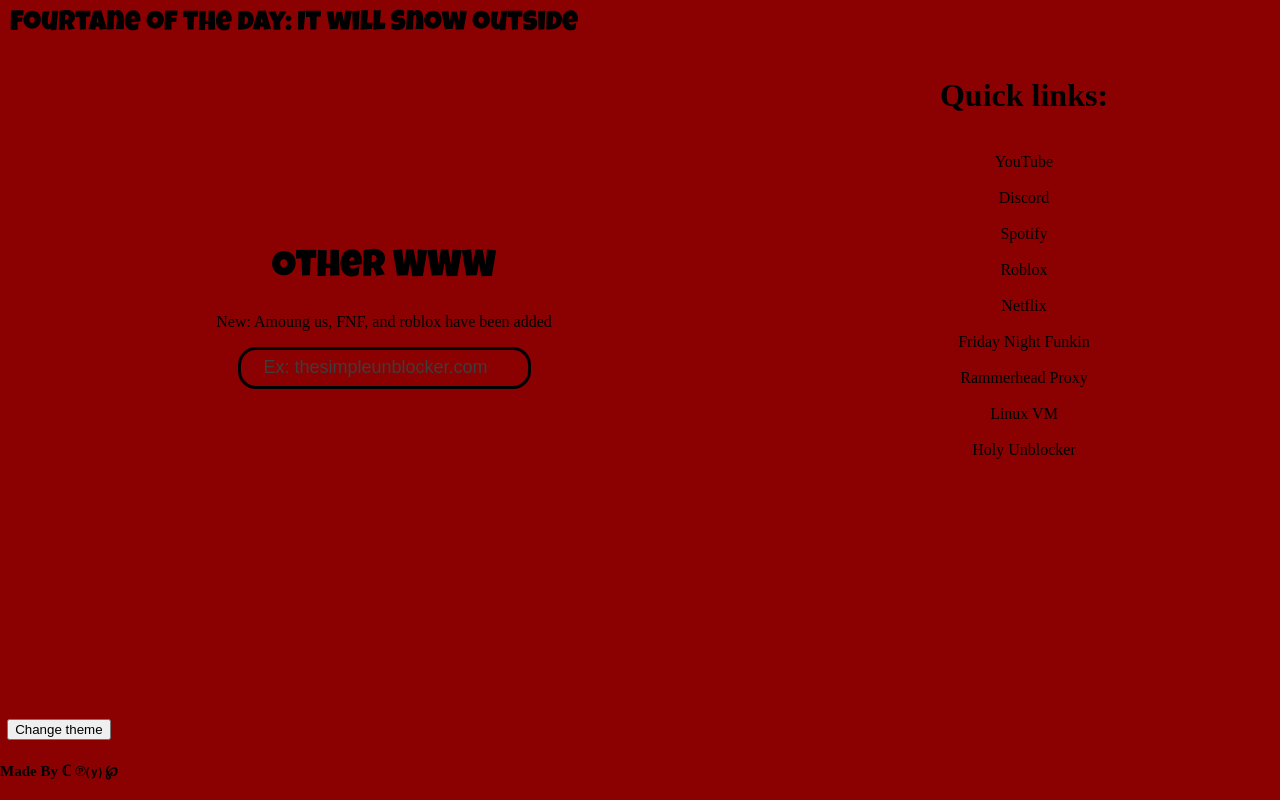
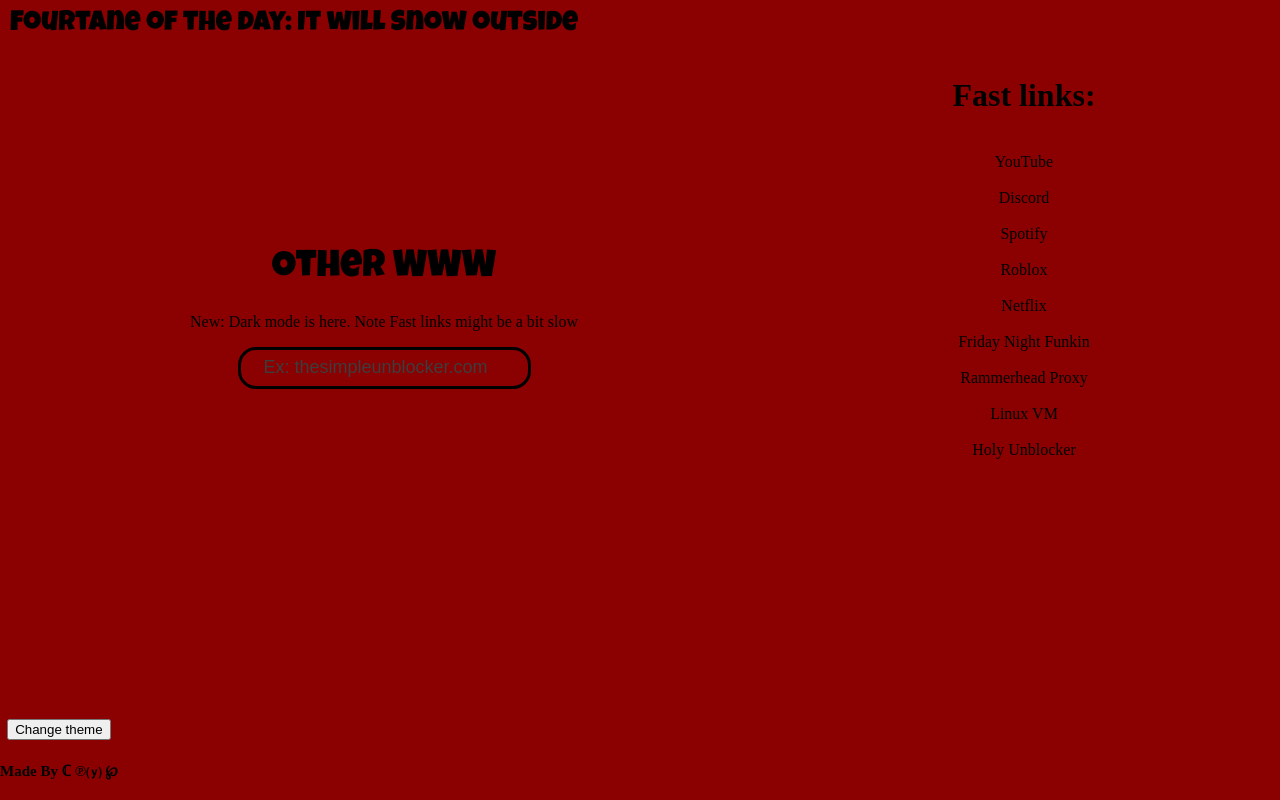
Before and after one commit to zpucci/zpucci.github.io, a plain HTML site: page index.html in a window 1280 px wide. Drawn offline with Linux system fonts and the light colour scheme.

Commit message:
Update index.html

```diff
--- a/index.html
+++ b/index.html
@@ -13,7 +13,7 @@
 
 		</div>
 		<h1 class="logo">Other WWW</h1>
-		<p>New: Amoung us, FNF, and roblox have been added</p>
+		<p>New: Dark mode is here. Note Fast links might be a bit slow</p>
 		<input placeholder="Ex: thesimpleunblocker.com" id="input">
 		<div id="Bottom">
 			<button onclick="myFunction('um','stylesheet1.css', 'stylesheet2.css')">Change theme</button>
@@ -23,7 +23,7 @@
 	</div>
 	<div class="sectionright">
 		<div class="header">
-			<h1>Quick links:</h1><br>
+			<h1>Fast links:</h1><br>
 			<a onclick="youtube()" href="#">YouTube</a><br><br>
 			<a onclick="discord()" href="#">Discord</a><br><br>
 			<a onclick="spotify()" href="#">Spotify</a><br><br>
```
